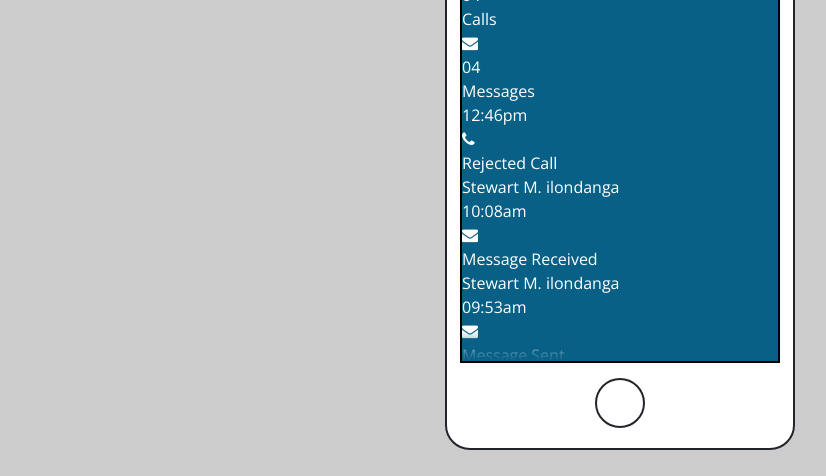
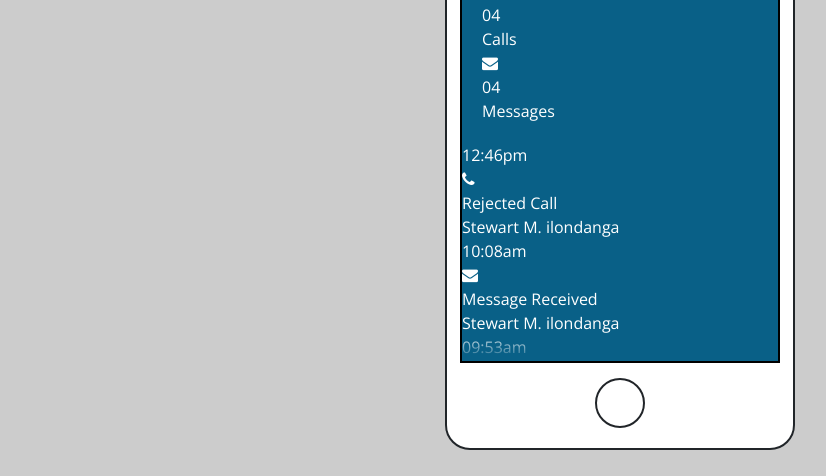
Before and after one commit to stewilondanga/phone-stylez, a plain HTML site: page index.html in a window 1280 px wide. Shown: the part 219-695 px from the top of the page, without its empty margins (20-846 px from the left). Drawn offline with nearby package versions, Linux system fonts and the light colour scheme.

Commit message:
add css/styles.css

```diff
--- a/css/styles.css
+++ b/css/styles.css
@@ -254,12 +254,12 @@ body {
   font-size: 20px;
 }
 
-/*.info .info-list {
+.info .info-list {
   overflow: hidden;
   padding: 20px;
 }
 
-.info .info-list .info-sms {
+/*.info .info-list .info-sms {
   float: right;
 }
 
```
